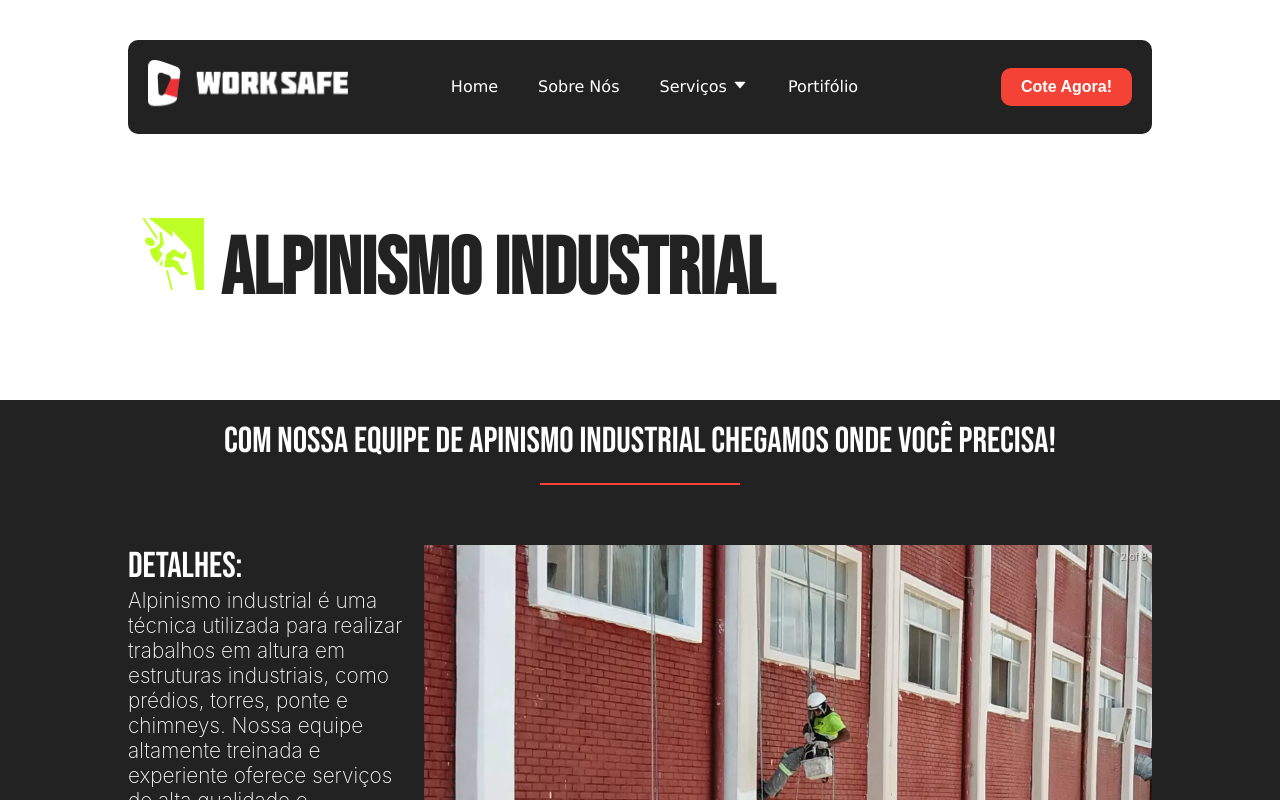
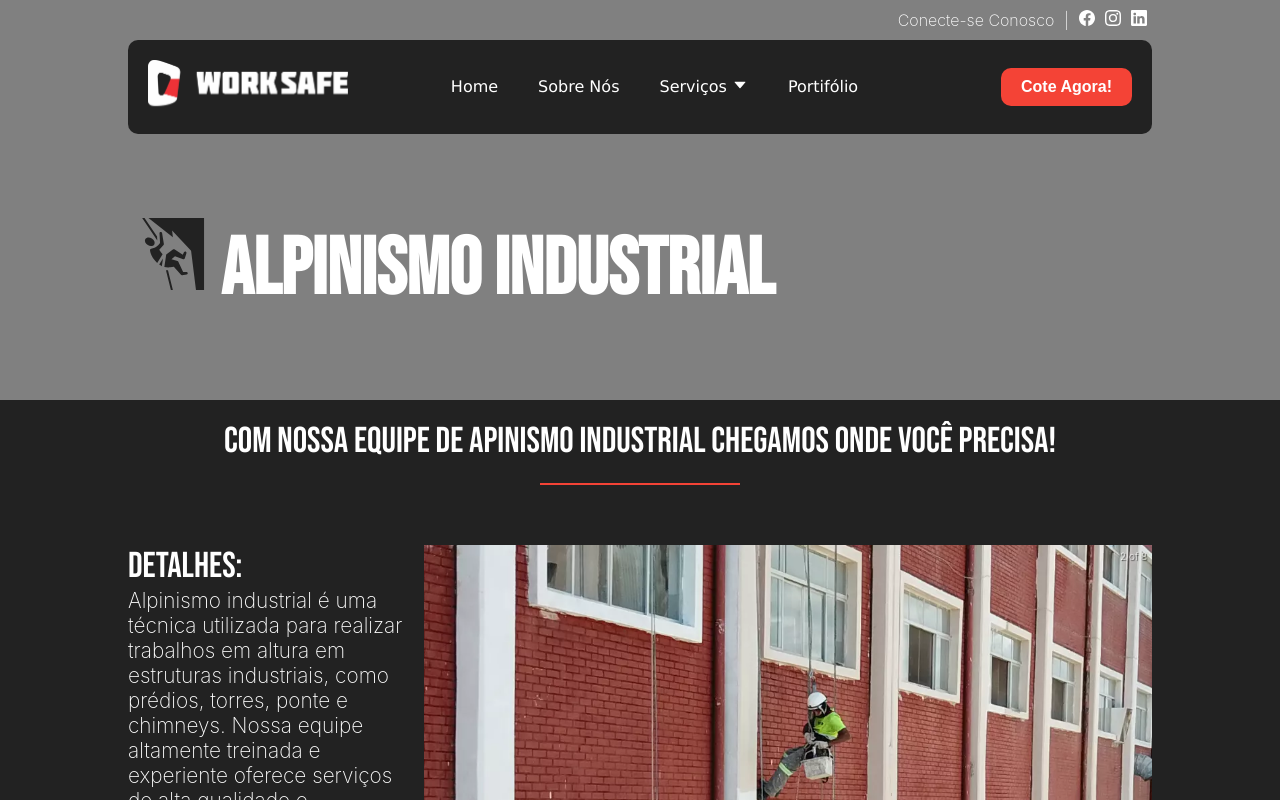
Before and after one commit to julioa-adl/worksafe, a React (Create React App) app: page /servicos/alpinismo-industrial in a window 1280 px wide. Shown: the top 800 px of the page. Built offline with nearby package versions, Linux system fonts and the light colour scheme.

Commit message:
att header services details

```diff
--- a/src/pages/ServicesDetails.jsx
+++ b/src/pages/ServicesDetails.jsx
@@ -21,9 +21,9 @@ function ServicesDetails({ match }) {
       <HeaderServices
         tamanho={ 50 }
         // bg={ `url(${objServ[0].cover})` }
-        bg='white'
-        txt1Color='#BEFF25'
-        txt2Color='#222222'
+        bg='gray'
+        txt1Color='#222222'
+        txt2Color='white'
         objNames={ {name1: objServ[0].icon, name2: objServ[0].service} }  />
         <ServicesDetailsSection service={ objServ[0] }/>
         <Footer/>
```
